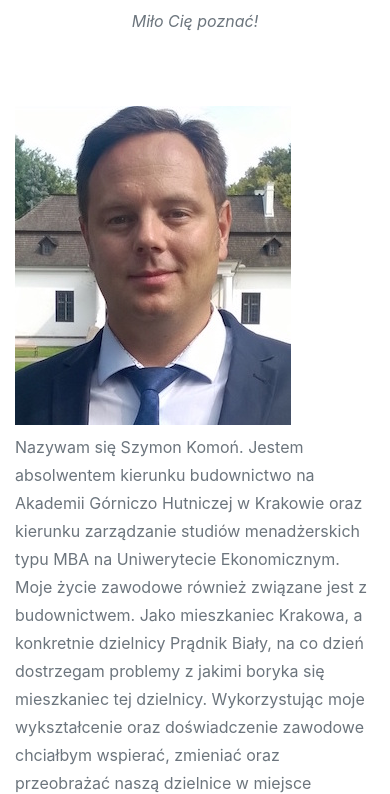
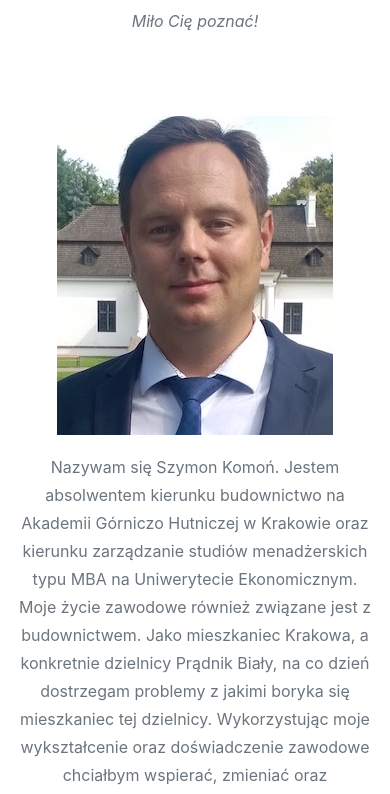
Before and after one commit to iCodeVeggies/szymonkomon, a website with bundled scripts: page index.html in a window 390 px wide. Shown: the part 4247-5041 px from the top of the page. Built offline with nearby package versions, Linux system fonts and the light colour scheme; a web font is replaced by a local one.

Commit message:
centered about me image and text

```diff
--- a/css/custom.css
+++ b/css/custom.css
@@ -101,6 +101,14 @@ section#contact {
   .info-box {
     margin: 10px;
   }
+  .img-rounded {
+    margin: 0 auto;
+    display: block;
+  }
+  .col-sm-4, .col-sm-8 {
+    text-align: center;
+    margin-top: 10px;
+  }
 }
 
 /* VIDEO */
```
